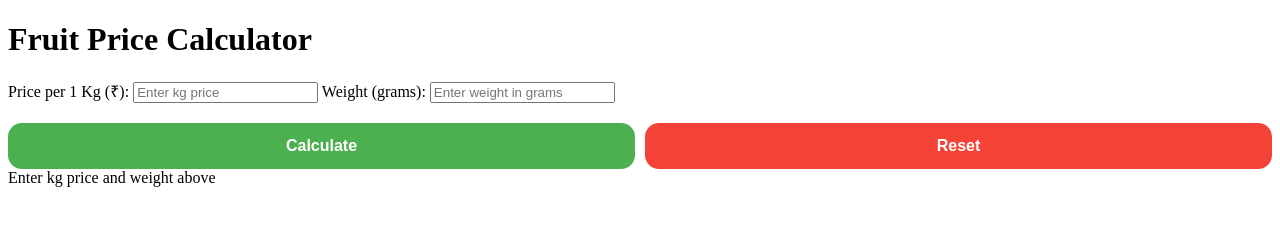
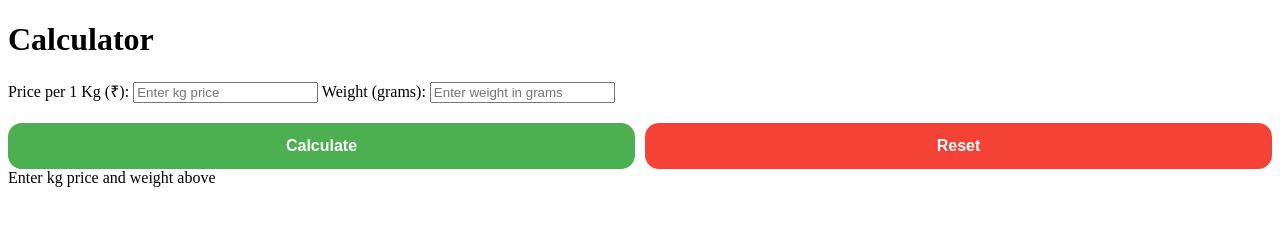
Before and after one commit to Sonne0523/Market-Calculator, a plain HTML site: page index.html in a window 1280 px wide. Drawn offline with Linux system fonts and the light colour scheme.

Commit message:
index.html

```diff
--- a/index.html
+++ b/index.html
@@ -3,13 +3,13 @@
 <head>
   <meta charset="UTF-8" />
   <meta name="viewport" content="width=device-width, initial-scale=1.0" />
-  <title>Fruit Price Calculator</title>
+  <title>Calculator</title>
   <link rel="stylesheet" href="style.css" />
 </head>
 <body>
   <!-- Top App Bar -->
   <header class="app-bar">
-    <h1>Fruit Price Calculator</h1>
+    <h1>Calculator</h1>
   </header>
 
   <!-- Main Content -->
```
